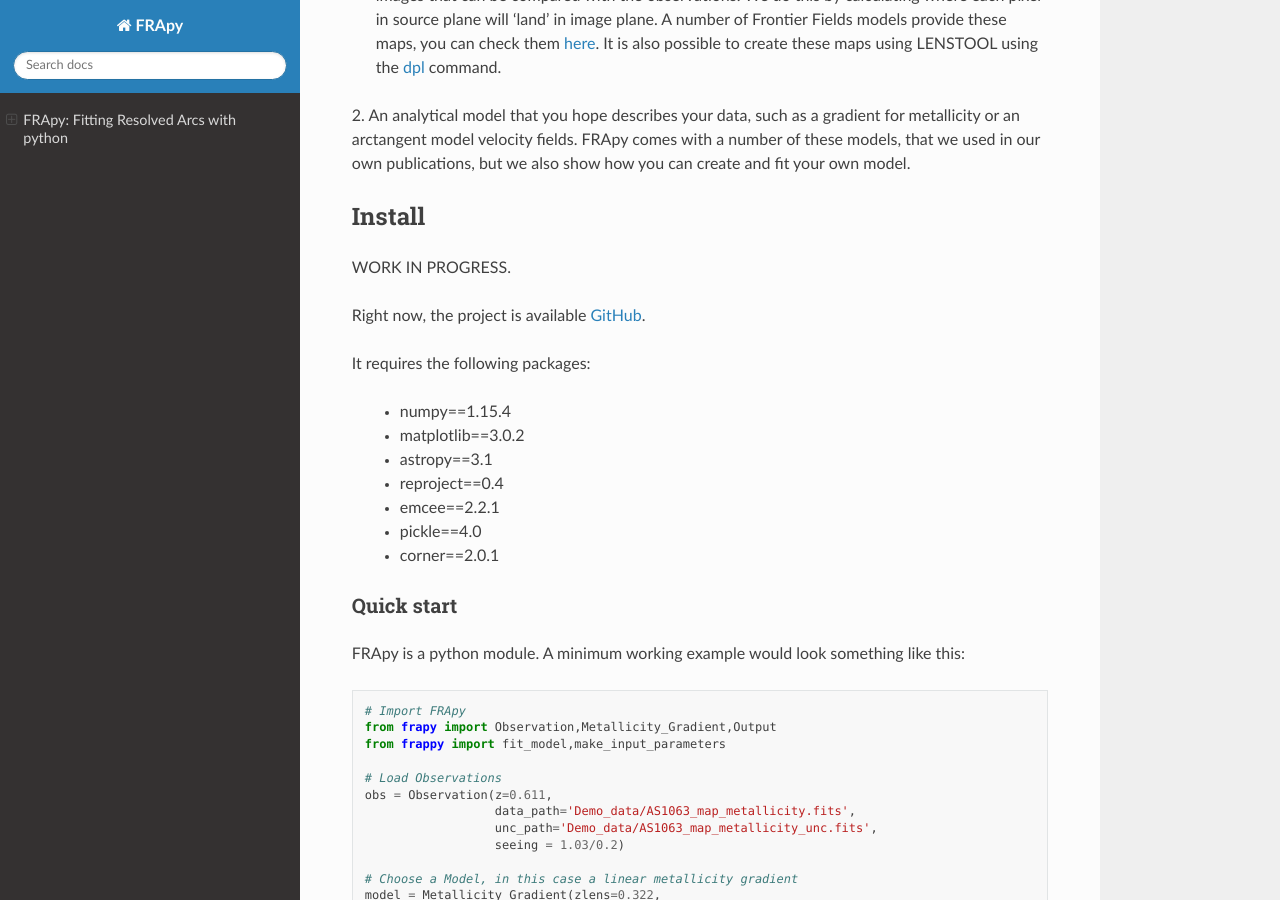
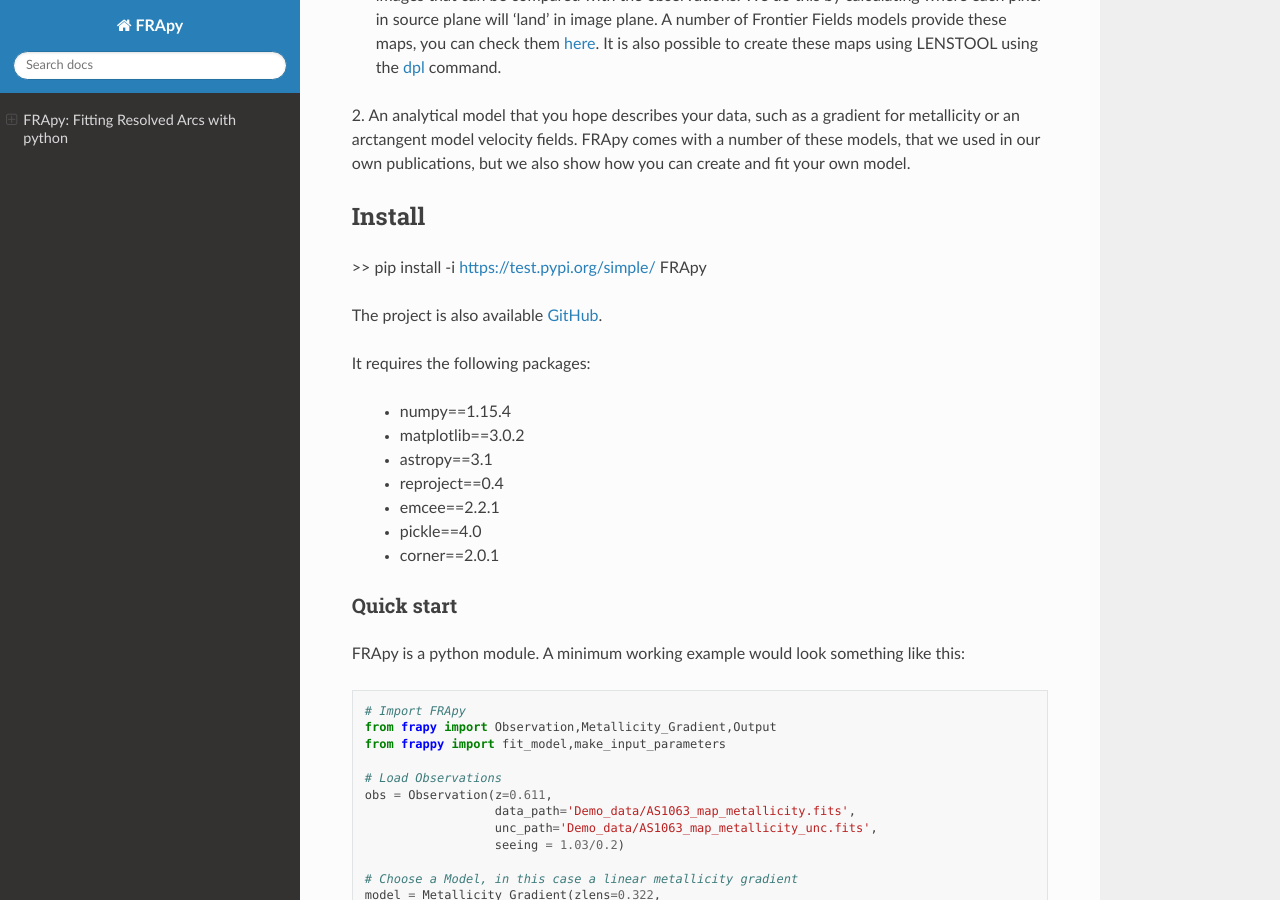
Before and after one commit to VeraPatricio/FRApy, a Sphinx documentation site: the page built from docs/source/index.rst, in a window 1280 px wide and 900 px high, scrolled down 1189 px. Built offline with Sphinx 7.4.7 and the Read the Docs theme 2.0.0, drawn with Linux system fonts in a browser that asks for light colours; formulas are drawn with MathJax 3.

Commit message:
changed requirements

```diff
--- a/docs/source/index.rst
+++ b/docs/source/index.rst
@@ -36,9 +36,9 @@ that we used in our own publications, but we also show how you can create and fi
 Install
 =================================
 
-WORK IN PROGRESS.
+>> pip install -i https://test.pypi.org/simple/ FRApy
 
-Right now, the project is available `GitHub <https://github.com/VeraPatricio/FRApy>`_.
+The project is also available `GitHub <https://github.com/VeraPatricio/FRApy>`_.
 
 It requires the following packages:
 
```
Also changed, not shown: requirements.txt (+5 -5 lines), setup.py (+2 -5 lines).
